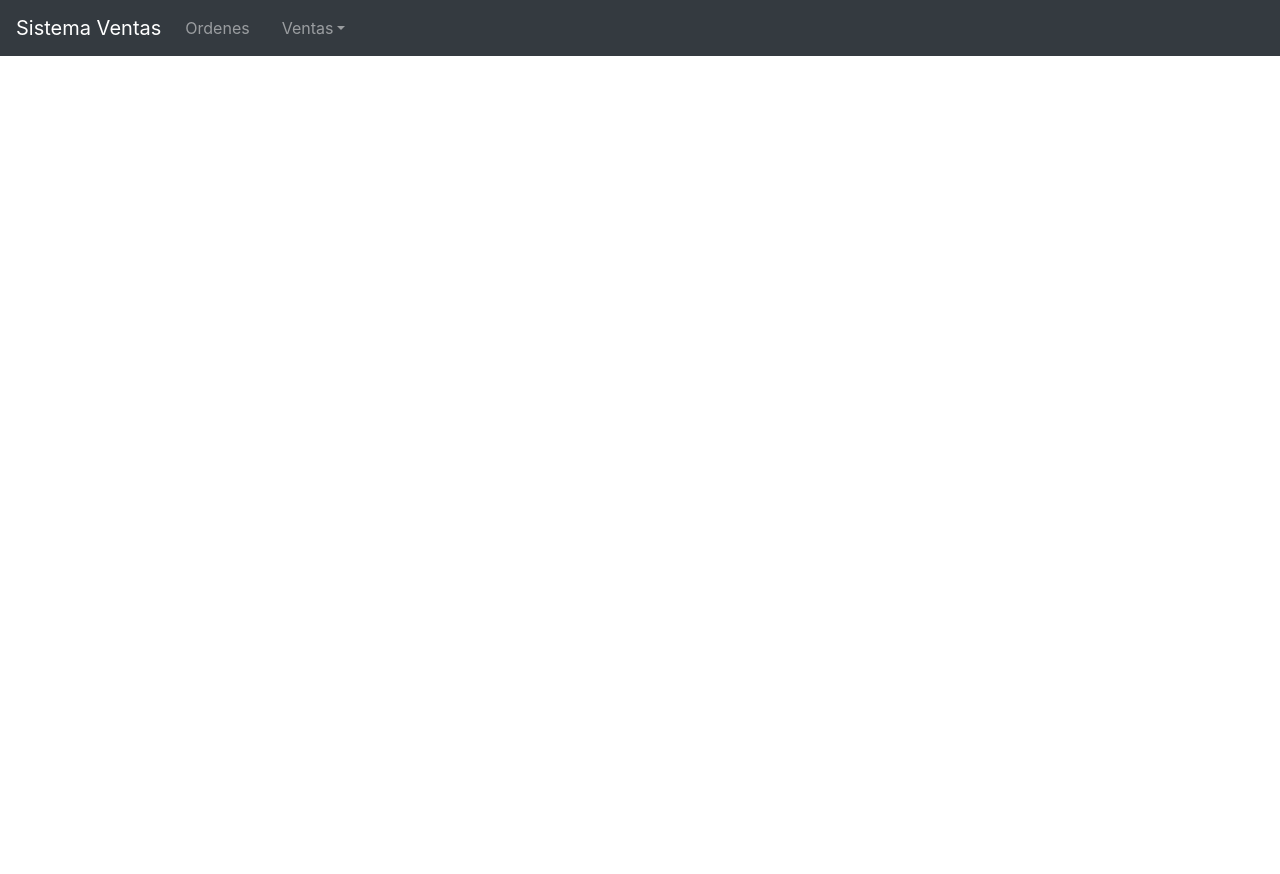
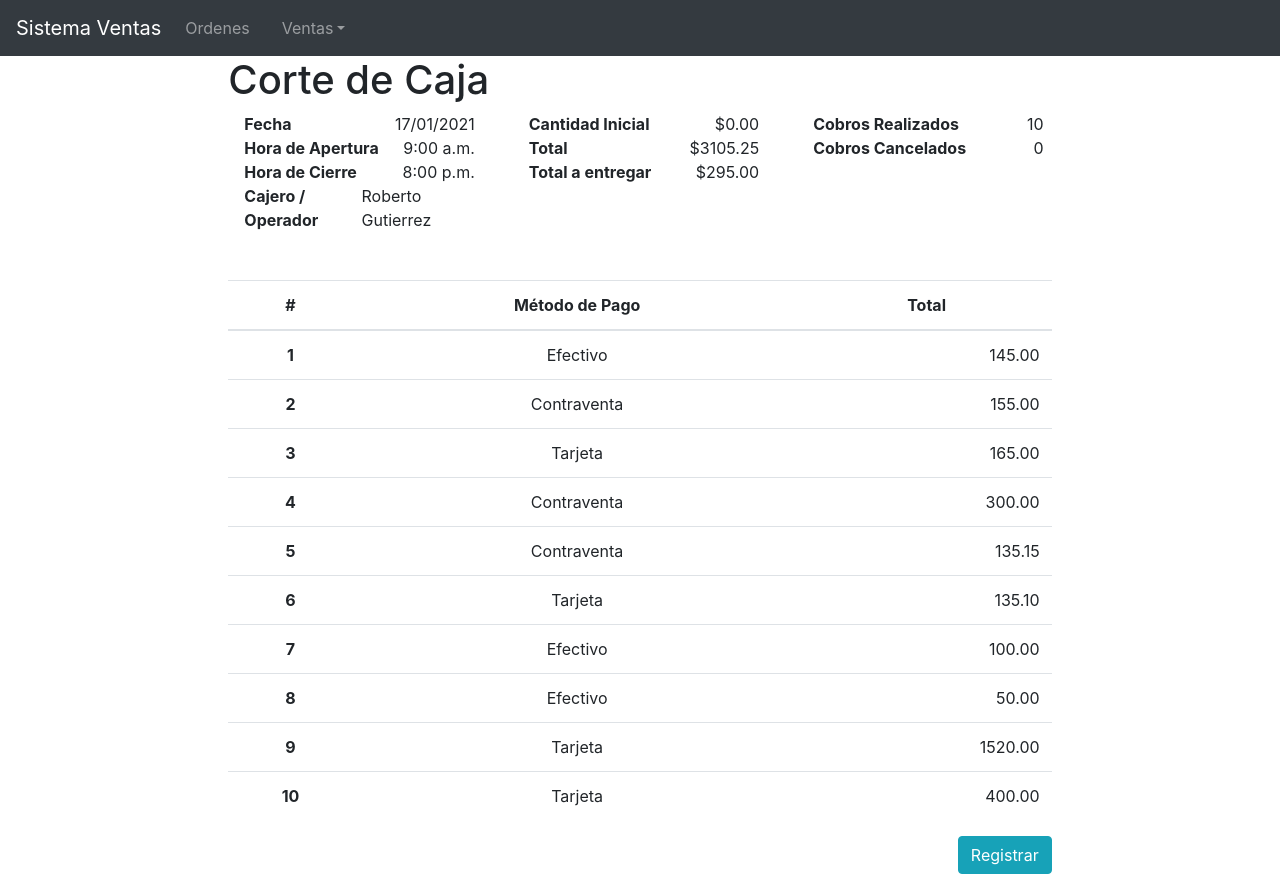
Before and after one commit to Fernandosa21/sistemaVentas, a React (Create React App) app: page /cutOff in a window 1280 px wide. Before the commit the page ends 800 px from the top, so only its background shows below. Built offline with nearby package versions, Linux system fonts and the light colour scheme.

Commit message:
#8-pantalla-corte-caja

```diff
--- a/src/App.js
+++ b/src/App.js
@@ -3,6 +3,7 @@ import NavBar from './components/navBar/navBar.js'
 import Login from './components/login/login.js'
 import Sales from './components/sales/sales.js'
 import Orders from './components/orders/orders.js'
+import CutOff from './components/sales/cutOff.js'
 import {
   BrowserRouter as Router,
   Switch,
@@ -25,6 +26,9 @@ function App() {
           <Route path="/orders">
             <Orders />
           </Route>
+          <Route path="/cutOff">
+            <CutOff />
+          </Route>
         </Switch>
       </div>
     </Router>
--- a/src/components/orders/orders.js
+++ b/src/components/orders/orders.js
@@ -219,8 +219,8 @@ const Orders = () => {
             </button>
           </div>
           <div className="col-8 row">
-            <text>Order Numero:</text>
-            <text>{selectedOrder.orderNo}</text>
+            <text>Order Numero: </text>
+            <text> {selectedOrder.orderNo}</text>
           </div>
           <table className="table">
             <thead>
--- /dev/null
+++ b/src/components/sales/cutOff.js
@@ -0,0 +1,133 @@
+const CutOff = () => {
+  const sales = [
+    {
+      orderNo: 1,
+      paymentMethod: 'Efectivo',
+      total: 145.00
+    },
+    {
+      orderNo: 2,
+      paymentMethod: 'Contraventa',
+      total: 155.00
+    },
+    {
+      orderNo: 3,
+      paymentMethod: 'Tarjeta',
+      total: 165.00
+    },
+    {
+      orderNo: 4,
+      paymentMethod: 'Contraventa',
+      total: 300.00
+    },
+    {
+      orderNo: 5,
+      paymentMethod: 'Contraventa',
+      total: 135.15
+    },
+    {
+      orderNo: 6,
+      paymentMethod: 'Tarjeta',
+      total: 135.10
+    },
+    {
+      orderNo: 7,
+      paymentMethod: 'Efectivo',
+      total: 100.00
+    },
+    {
+      orderNo: 8,
+      paymentMethod: 'Efectivo',
+      total: 50.00
+    },
+    {
+      orderNo: 9,
+      paymentMethod: 'Tarjeta',
+      total: 1520.00
+    },
+    {
+      orderNo: 10,
+      paymentMethod: 'Tarjeta',
+      total: 400.00
+    },
+  ]
+
+  const cash = sales.filter(sale => sale.paymentMethod === 'Efectivo')
+  const totalCash = cash.reduce((acc, { total }) => acc + total, 0)
+  const totalDay = sales.reduce((acc, { total }) => acc + total, 0)
+
+  return (
+    <div className="col-12 p-0 d-flex justify-content-center">
+      <div className="col-8 ">
+        <h1>Corte de Caja</h1>
+        <div className="row">
+          <div class="col">
+            <div class="d-flex justify-content-between pr-2 ml-3">
+              <text className="font-weight-bold">Fecha</text>
+              <text> 17/01/2021</text>
+            </div>
+            <div class="d-flex justify-content-between pr-2 ml-3">
+              <text className="font-weight-bold">Hora de Apertura</text>
+              <text> 9:00 a.m.</text>
+            </div>
+            <div class="d-flex justify-content-between pr-2 ml-3">
+              <text className="font-weight-bold">Hora de Cierre</text>
+              <text> 8:00 p.m.</text>
+            </div>
+            <div class="d-flex justify-content-between pr-2 ml-3">
+              <text className="font-weight-bold">Cajero / Operador</text>
+              <text> Roberto Gutierrez</text>
+            </div>
+          </div>
+          <div class="col">
+            <div class="d-flex justify-content-between pr-2 ml-3">
+              <text className="font-weight-bold">Cantidad Inicial</text>
+              <text> $0.00</text>
+            </div>
+            <div class="d-flex justify-content-between pr-2 ml-3">
+              <text className="font-weight-bold">Total</text>
+              <text> ${totalDay.toFixed(2)}</text>
+            </div>
+            <div class="d-flex justify-content-between pr-2 ml-3">
+              <text className="font-weight-bold">Total a entregar</text>
+              <text> ${totalCash.toFixed(2)}</text>
+            </div>
+          </div>
+          <div class="col">
+            <div class="d-flex justify-content-between pr-2 ml-3">
+              <text className="font-weight-bold">Cobros Realizados</text>
+              <text> {sales.length}</text>
+            </div>
+            <div class="d-flex justify-content-between pr-2 ml-3">
+              <text className="font-weight-bold">Cobros Cancelados</text>
+              <text> 0</text>
+            </div>
+          </div>
+        </div>
+        <table className="table mt-5">
+          <thead>
+            <tr>
+              <th className="text-center" scope="col">#</th>
+              <th className="text-center" scope="col">Método de Pago</th>
+              <th className="text-center" scope="col">Total</th>
+            </tr>
+          </thead>
+          <tbody>
+            {sales.map((sale, index) => (
+              <tr key={index}>
+                <th className="text-center" scope="row">{sale.orderNo}</th>
+                <td className="text-center">{sale.paymentMethod}</td>
+                <td className="text-right">{sale.total.toFixed(2)}</td>
+              </tr>
+            ))}
+          </tbody>
+        </table>
+        <div className="text-right">
+          <button type="button" class="btn btn-info">Registrar</button>
+        </div>
+      </div>
+    </div>
+  );
+}
+
+export default CutOff;
```
